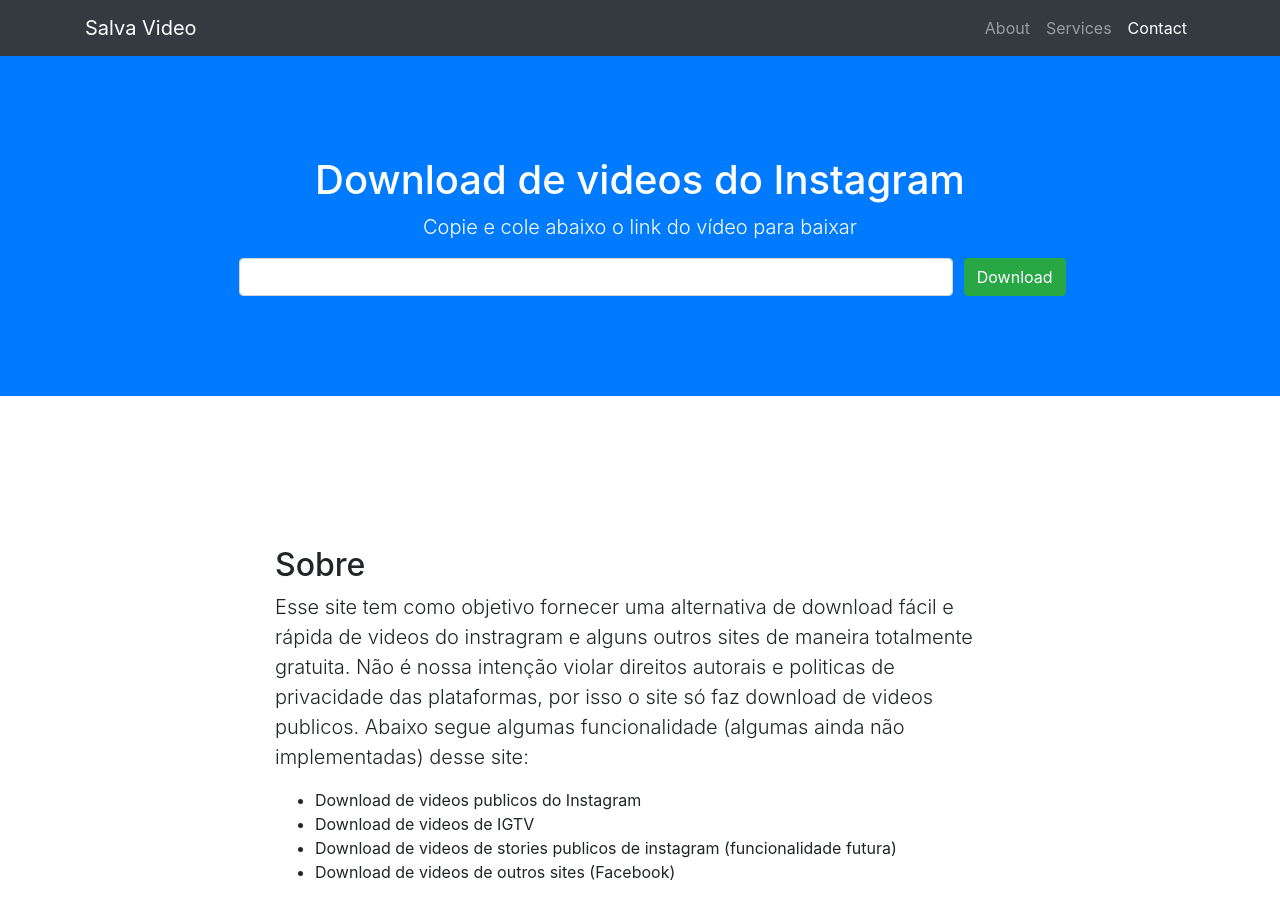
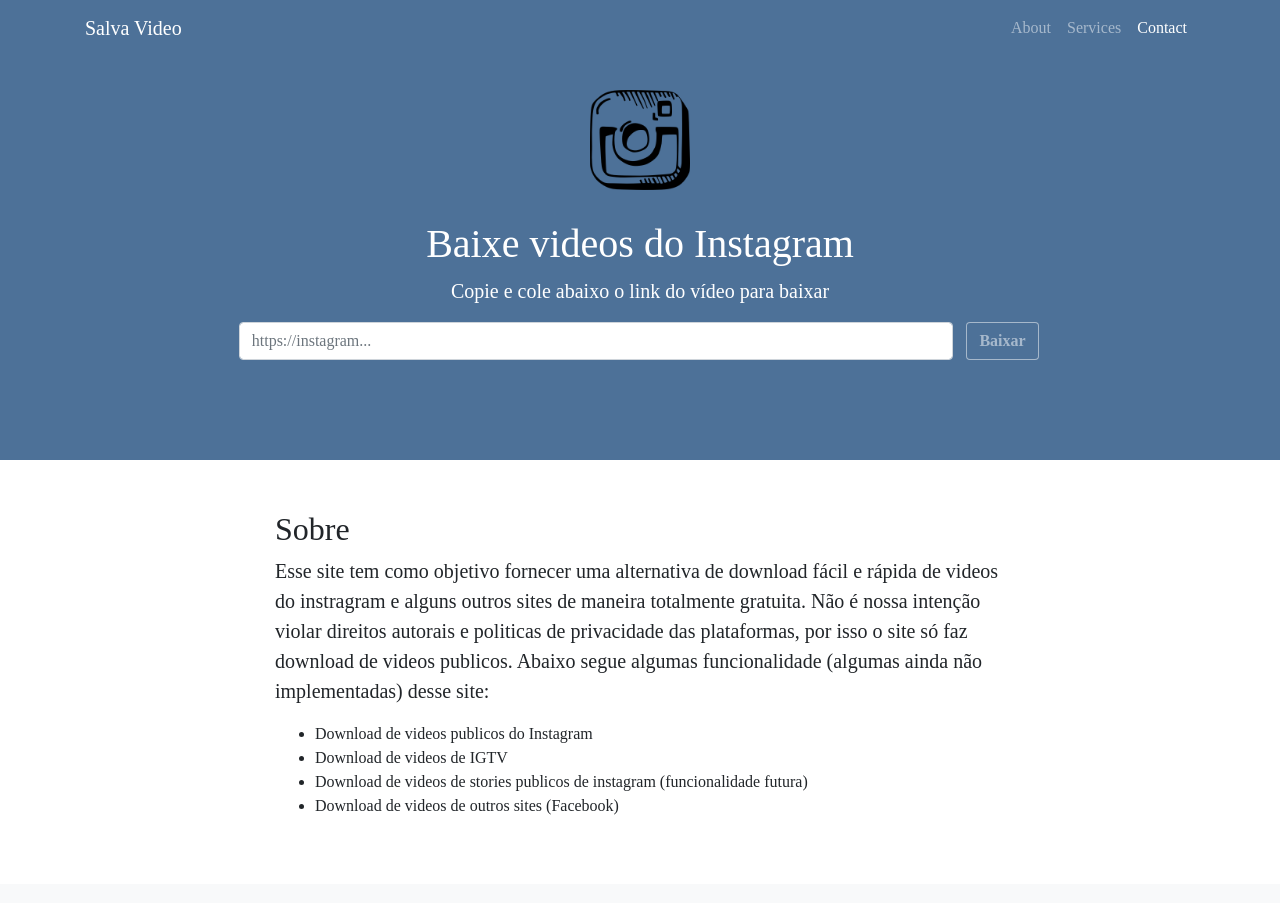
Before and after one commit to JohnGomez/downgram.github.io, a plain HTML site: page index.html in a window 1280 px wide. Shown: the top 903 px of the page. Drawn offline with Linux system fonts and the light colour scheme; a web font is replaced by a local one.

Commit message:
alterações no visual

```diff
--- /dev/null
+++ b/css/custom.css
@@ -0,0 +1,35 @@
+.bg-dark{
+  background-color: #4d7198!important;
+}
+
+header {
+    padding: 90px 0 100px;
+    padding-top: 90px;
+    padding-right: 0px;
+    padding-bottom: 100px;
+    padding-left: 0px;
+}
+
+img {
+    margin-bottom: 30px;
+}
+
+body {
+    font-family: "Sofia";
+}
+
+.btn-custom {
+    background-color: #4d7198!important;
+    border-color: rgba(255,255,255,.5);
+    color:rgba(255,255,255,.5);
+    font-weight: bold;
+}
+
+.btn:hover {
+   border-color: white;
+   color: white;
+}
+
+section {
+    padding: 50px 0;
+}
--- a/index.html
+++ b/index.html
@@ -23,9 +23,11 @@
 
   <!-- Bootstrap core CSS -->
   <link href="vendor/bootstrap/css/bootstrap.min.css" rel="stylesheet">
+  <link href='https://fonts.googleapis.com/css?family=Sofia' rel='stylesheet'>
 
   <!-- Custom styles for this template -->
   <link href="css/scrolling-nav.css" rel="stylesheet">
+  <link href="css/custom.css" rel="stylesheet">
 
 </head>
 
@@ -54,17 +56,18 @@
     </div>
   </nav>
 
-  <header class="bg-primary text-white">
+  <header class="bg-dark text-white">
     <div class="container text-center">
-      <h1>Download de videos do Instagram</h1>
+      <img src="img/logo3.png" style="width: 100px; height: 100px;"/>
+      <h1>Baixe videos do Instagram</h1>
       <p class="lead">Copie e cole abaixo o link do vídeo para baixar</p>
         <div class="container">
           <div class="row justify-content-md-center">
             <div class="col-8" style="padding-right:1%">
-                <input class="form-control" type="text" />
+                <input class="form-control" placeholder="https://instagram..." type="text" />
             </div>
             <div class="col-1" style="padding-left:0%">
-                <button class="btn btn-success">Download</button>
+                <button class="btn btn-custom">Baixar</button>
             </div>
         </div>
       </div>
```
Also changed, not shown: img/icon-instagram.jpg (added), img/logo.png (added), img/logo2.png (added), img/logo3.png (added).
